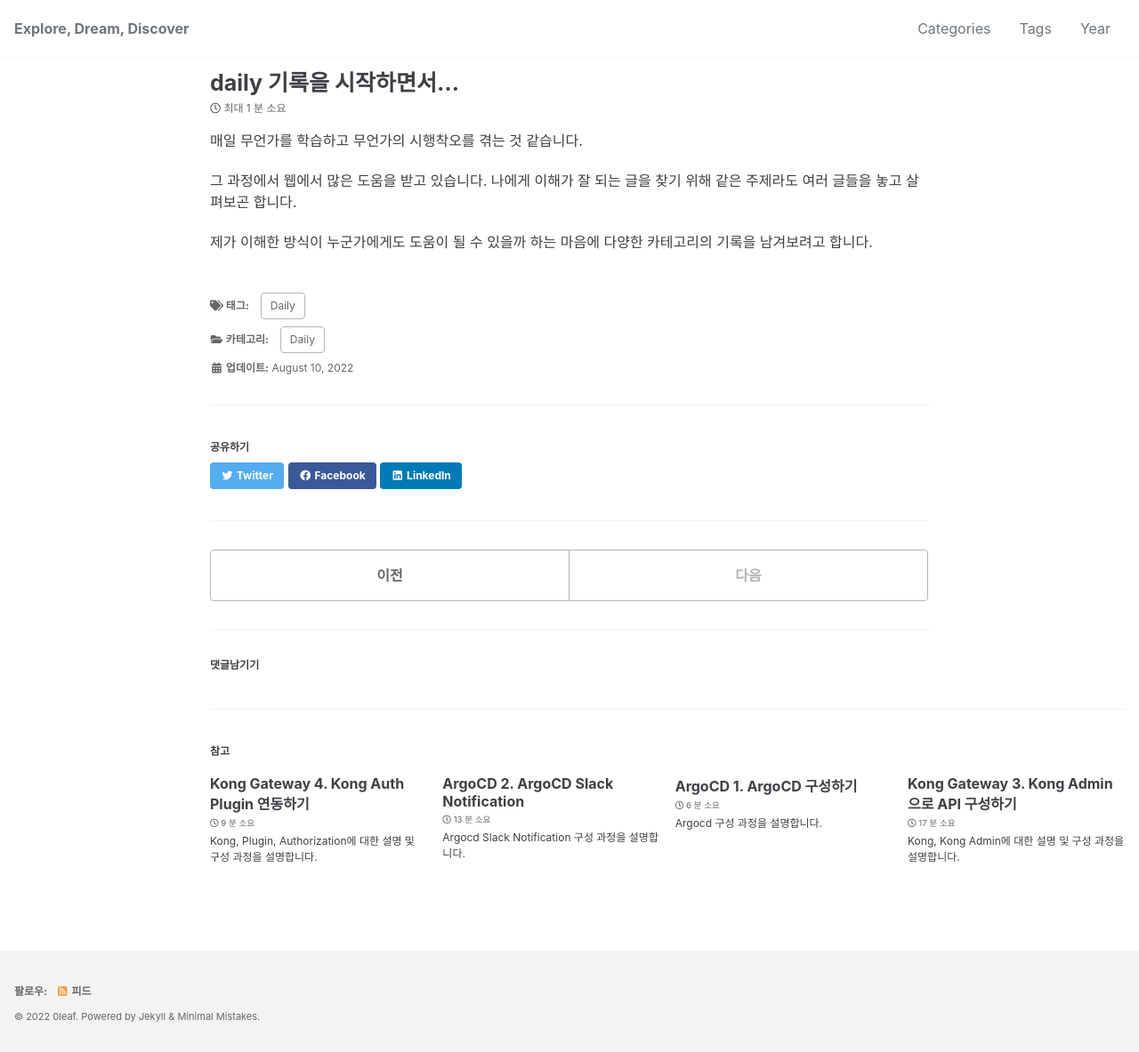
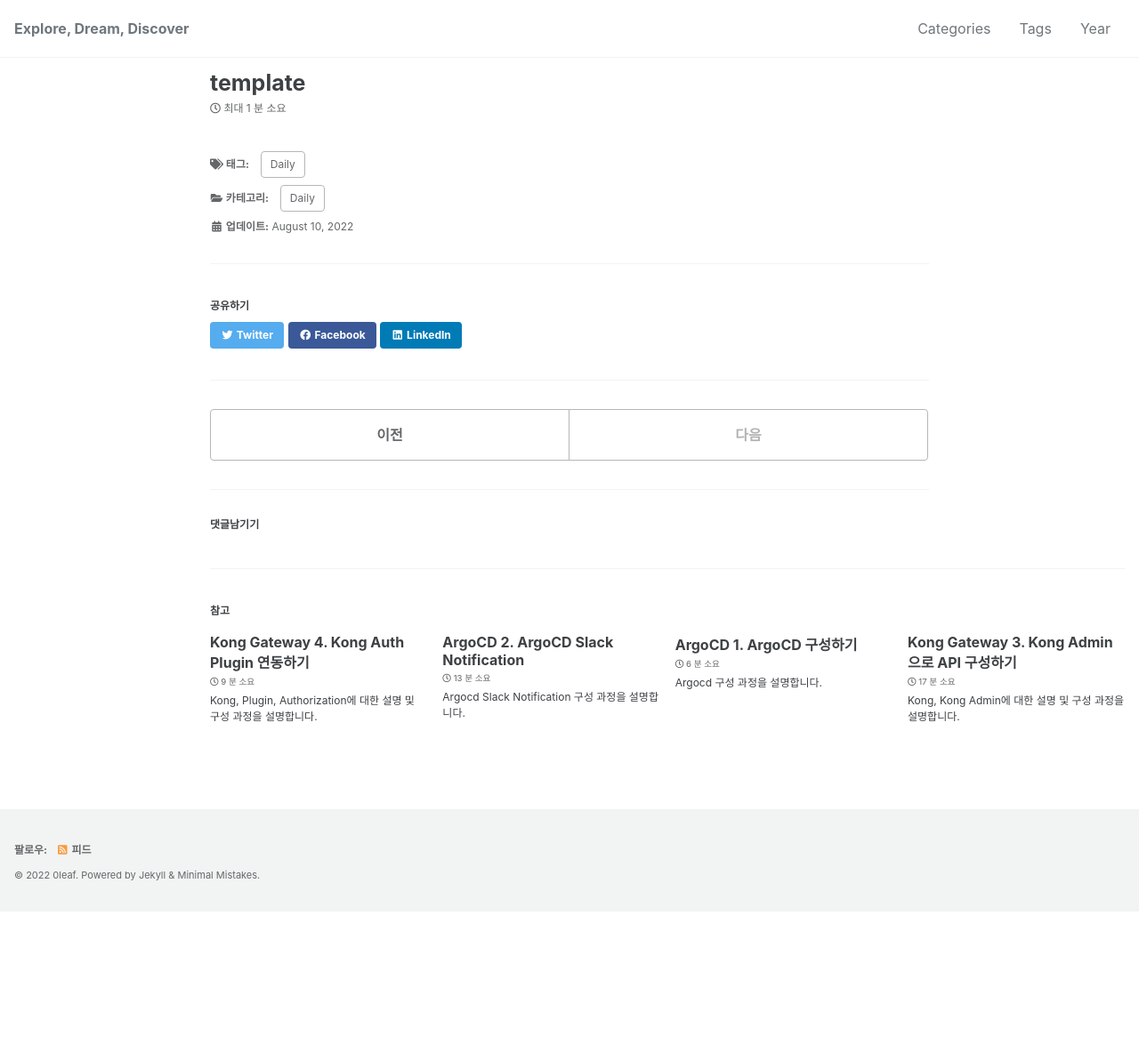
Before and after one commit to 0leaf/0leaf.github.com, a Jekyll site: the page built from _posts/daily/2022-08-10-template.md, in a window 1280 px wide. Shown: the whole page at 89% size. Built offline with Jekyll 4.4.1, drawn with Linux system fonts in a browser that asks for light colours; cached includes are drawn as plain includes; comment, search, counter and statistics services are not loaded; after the commit the page ends 1025 px from its top, so only the background shows below that.

Commit message:
Fix 2022-08-10-template

```diff
--- a/_posts/daily/2022-08-10-template.md
+++ b/_posts/daily/2022-08-10-template.md
@@ -1,5 +1,5 @@
 ---
-title: daily 기록을 시작하면서...
+title: template
 layout: single
 author_profile: false
 read_time: true
@@ -18,10 +18,3 @@ article_section: section
 meta_keywords: Daily
 last_modified_at: "2022-08-10 00:00:00 +0800"
 ---
-
-매일 무언가를 학습하고 무언가의 시행착오를 겪는 것 같습니다.
-
-그 과정에서 웹에서 많은 도움을 받고 있습니다.
-나에게 이해가 잘 되는 글을 찾기 위해 같은 주제라도 여러 글들을 놓고 살펴보곤 합니다.
-
-제가 이해한 방식이 누군가에게도 도움이 될 수 있을까 하는 마음에 다양한 카테고리의 기록을 남겨보려고 합니다.
```
